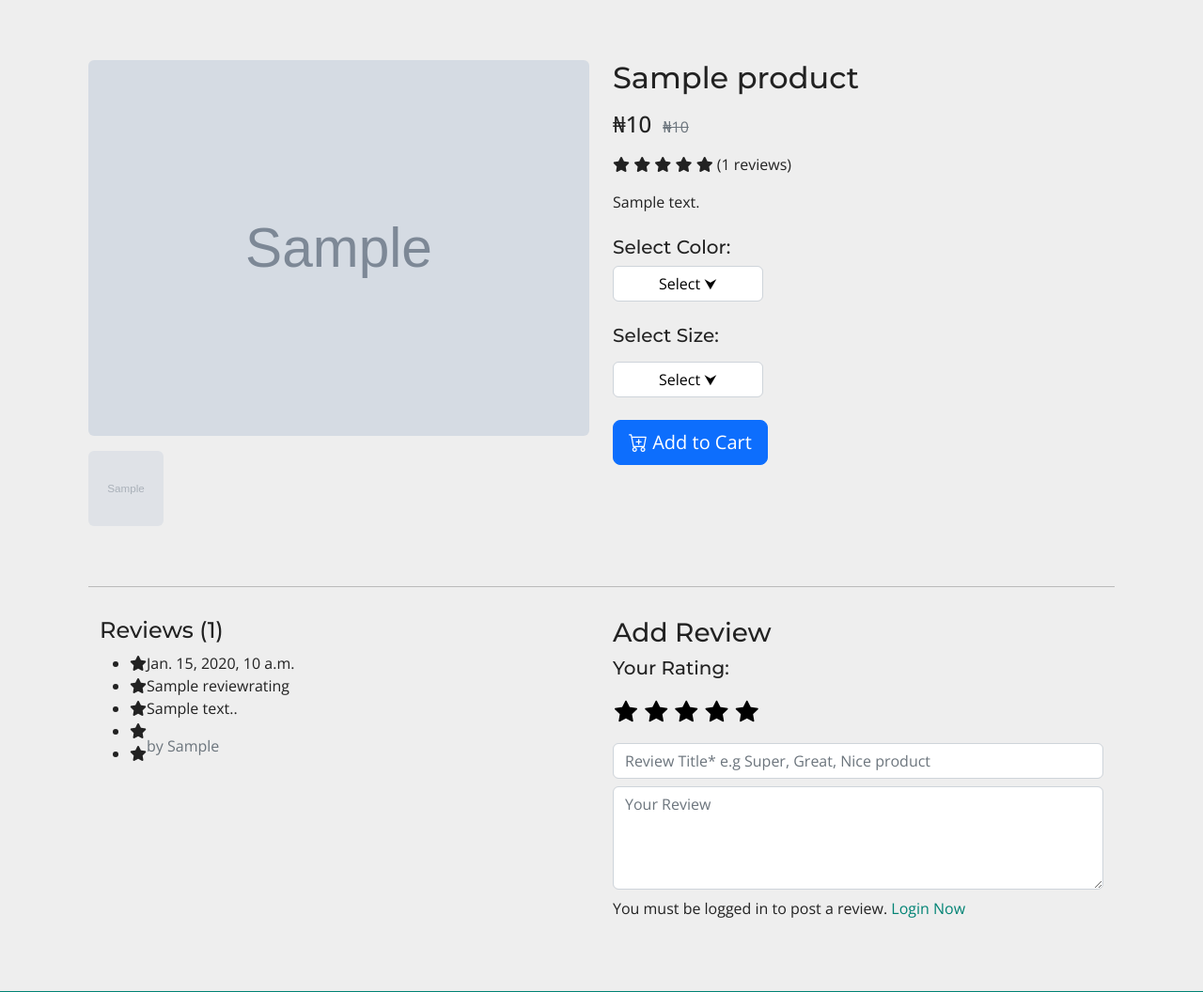
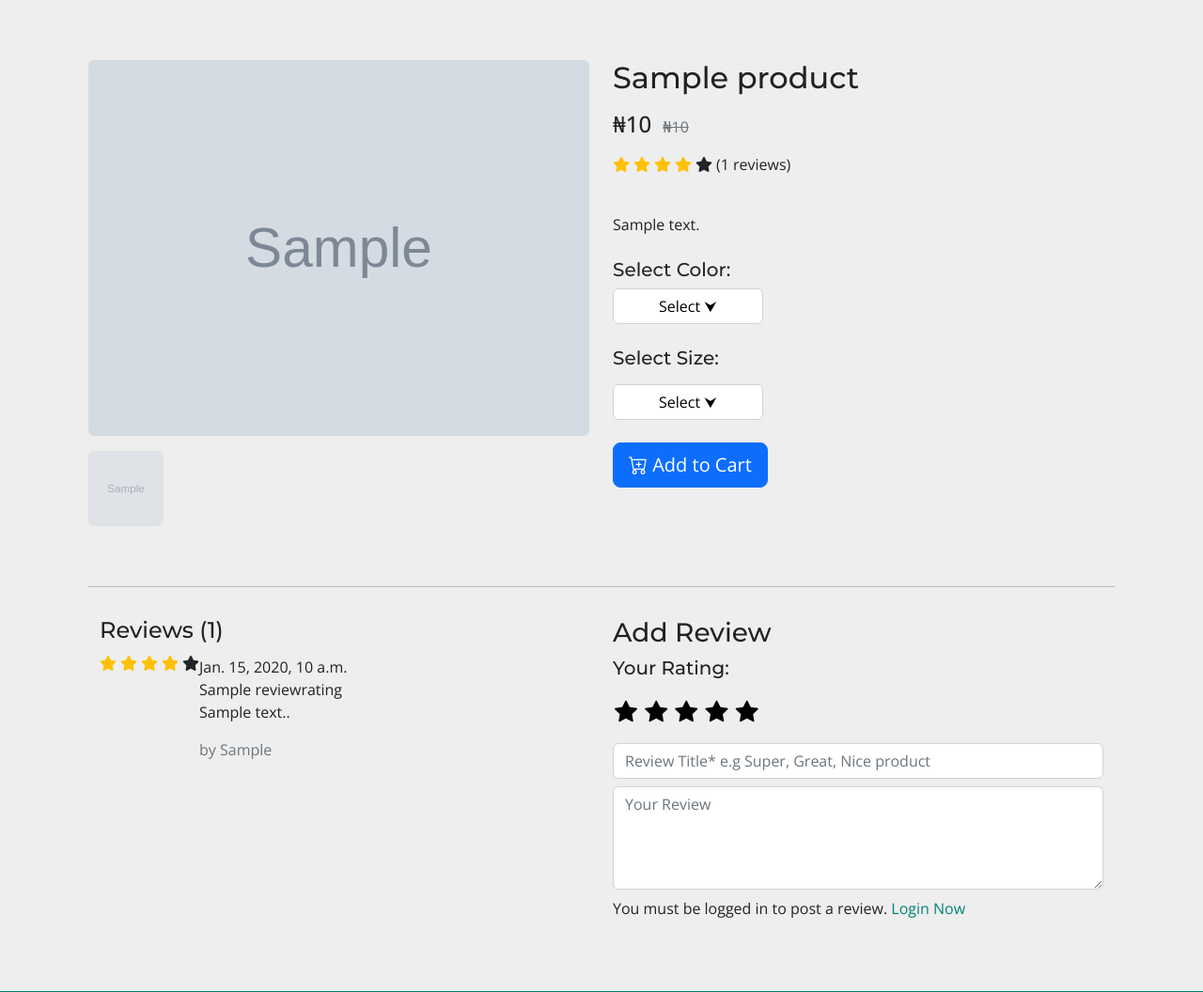
Before and after one commit to Alex1-ai/Alexis-Market-Square, a Django app: a page that uses templates/store/product_detail.html in a window 1280 px wide. Shown: the part 130-1186 px from the top of the page at 94% size. Run offline with Django 4.2, Linux system fonts and the light colour scheme; tables that the repository leaves empty hold one stand-in row (values such as "Sample post"); grey boxes marked "Sample" are stand-in pictures; parts of the project's set-up code (start-up, migrations or seed data) failed here and were passed over; some libraries are stand-ins or nearby versions.

Commit message:
worked on star review

```diff
--- a/app/__init__.py
+++ b/app/__init__.py
@@ -1,4 +1,4 @@
 # app/__init__.py
-# from .celery import app as celery_app
+from .celery import app as celery_app
 
-# __all__ = ('celery_app',)
+__all__ = ('celery_app',)
--- a/orders/views.py
+++ b/orders/views.py
@@ -309,7 +309,7 @@
     print("order complete view started")
     order_number = request.GET.get('order_number')
     transID = request.GET.get('payment_id')
-    print("order_number=%s transID=%s", order_number, transID)
+    # print("order_number=%s transID=%s", order_number, transID)
     try:
         order = Order.objects.get(order_number=order_number, is_ordered=True)
         ordered_products = OrderProduct.objects.filter(order_id=order.id)
--- a/templates/store/product_detail.html
+++ b/templates/store/product_detail.html
@@ -45,15 +45,33 @@
 
                                 <span>
 
-                                    <i class="fa fa-star{%if single_product.averageReview < 0.5%}-o{%elif single_product.averageReview >= 0.5 and single_product.averageReview < 1 %}-half-o{%endif%}" aria-hidden="true"></i>
-                                    <i class="fa fa-star{%if single_product.averageReview < 1.5%}-o{%elif single_product.averageReview >= 1.5 and single_product.averageReview < 2 %}-half-o{%endif%}" aria-hidden="true"></i>
-                                    <i class="fa fa-star{%if single_product.averageReview < 2.5%}-o{%elif single_product.averageReview >= 2.5 and single_product.averageReview < 3 %}-half-o{%endif%}" aria-hidden="true"></i>
-                                    <i class="fa fa-star{%if single_product.averageReview < 3.5%}-o{%elif single_product.averageReview >= 3.5 and single_product.averageReview < 4 %}-half-o{%endif%}" aria-hidden="true"></i>
-                                    <i class="fa fa-star{%if single_product.averageReview < 4.5%}-o{%elif single_product.averageReview >= 4.5 and single_product.averageReview < 5 %}-half-o{%endif%}" aria-hidden="true"></i>
                                     {% if single_product.countReview != 0 %}
+                                            <div class="user_rating">
+                                                <ul class="list-unstyled d-flex flex-row gap-1 m-0">
+                                                    {% for i in "12345" %}
+                                                        <li>
+                                                            {% if single_product.averageReview >= forloop.counter %}
+                                                                <i class="fa fa-star text-warning"></i>
+                                                            {% elif single_product.averageReview >= forloop.counter|add:"-1" and single_product.averageReview < forloop.counter %}
+                                                                <i class="fa fa-star text-dark"></i>
+                                                            {% else %}
+                                                                <i class="fa fa-star text-dark"></i>
+                                                            {% endif %}
+                                                        </li>
+                                                    {% endfor %}
+
                                     ({{single_product.countReview}} reviews)
+                                                </ul>
+
+                                            </div>
+
                                     {% else %}
-                                    <span class="ms-2">( No Reviews )</span>
+                                        <i class="fa fa-star{%if single_product.averageReview < 0.5%}-o{%elif single_product.averageReview >= 0.5 and single_product.averageReview < 1 %}-half-o{%endif%}" aria-hidden="true"></i>
+                                        <i class="fa fa-star{%if single_product.averageReview < 1.5%}-o{%elif single_product.averageReview >= 1.5 and single_product.averageReview < 2 %}-half-o{%endif%}" aria-hidden="true"></i>
+                                        <i class="fa fa-star{%if single_product.averageReview < 2.5%}-o{%elif single_product.averageReview >= 2.5 and single_product.averageReview < 3 %}-half-o{%endif%}" aria-hidden="true"></i>
+                                        <i class="fa fa-star{%if single_product.averageReview < 3.5%}-o{%elif single_product.averageReview >= 3.5 and single_product.averageReview < 4 %}-half-o{%endif%}" aria-hidden="true"></i>
+                                        <i class="fa fa-star{%if single_product.averageReview < 4.5%}-o{%elif single_product.averageReview >= 4.5 and single_product.averageReview < 5 %}-half-o{%endif%}" aria-hidden="true"></i>
+                                        <span class="ms-2">( No Reviews )</span>
                                     {% endif %}
                                 </span>
 
@@ -153,7 +171,26 @@
                                     <div class="user_review_container d-flex flex-column flex-sm-row">
                                         <div class="user">
                                             <div class="user_pic"></div>
+
                                             <div class="user_rating">
+                                                <ul class="list-unstyled d-flex flex-row gap-1 m-0">
+                                                    {% for i in "12345" %}
+                                                        <li>
+                                                            {% if review.rating >= forloop.counter %}
+                                                                <i class="fa fa-star text-warning"></i>
+                                                            {% elif review.rating >= forloop.counter|add:"-1" and review.rating < forloop.counter %}
+                                                                <i class="fa fa-star text-dark"></i>
+                                                            {% else %}
+                                                                <i class="fa fa-star text-dark"></i>
+                                                            {% endif %}
+                                                        </li>
+                                                    {% endfor %}
+                                                </ul>
+                                            </div>
+
+
+
+                                            <!-- <div class="user_rating">
 
                                                 <ul class="star_rating">
                                                     <div class="rating-star">
@@ -164,13 +201,15 @@
                                                             <li><i class="fa fa-star{%if review.rating == 2.5%}-half-o{%elif review.rating < 3%}-o{%endif%}" aria-hidden="true"></i></li>
                                                             <li><i class="fa fa-star{%if review.rating == 3.5%}-half-o{%elif review.rating < 4%}-o{%endif%}" aria-hidden="true"></i></li>
                                                             <li><i class="fa fa-star{%if review.rating == 4.5%}-half-o{%elif review.rating < 5%}-o{%endif%}" aria-hidden="true"></i></li>
-                                                            <!-- <span>({{object.countReview}}) rewiews</span> -->
+
                                                         </span>
                                                     </div>
                                                 </ul>
-                                            </div>
+
+                                            </div> -->
                                         </div>
-                                        <div class="review">
+                                        <br>
+                                        <div class="review mt-1">
                                             <div class="review_date">{{ review.updated_at }}</div>
                                             <div class="user_name">{{ review.subject}}</div>
                                             <p>{{review.review}}.</p>
```
Also changed, not shown: app/celery.py (+7 -7 lines).
